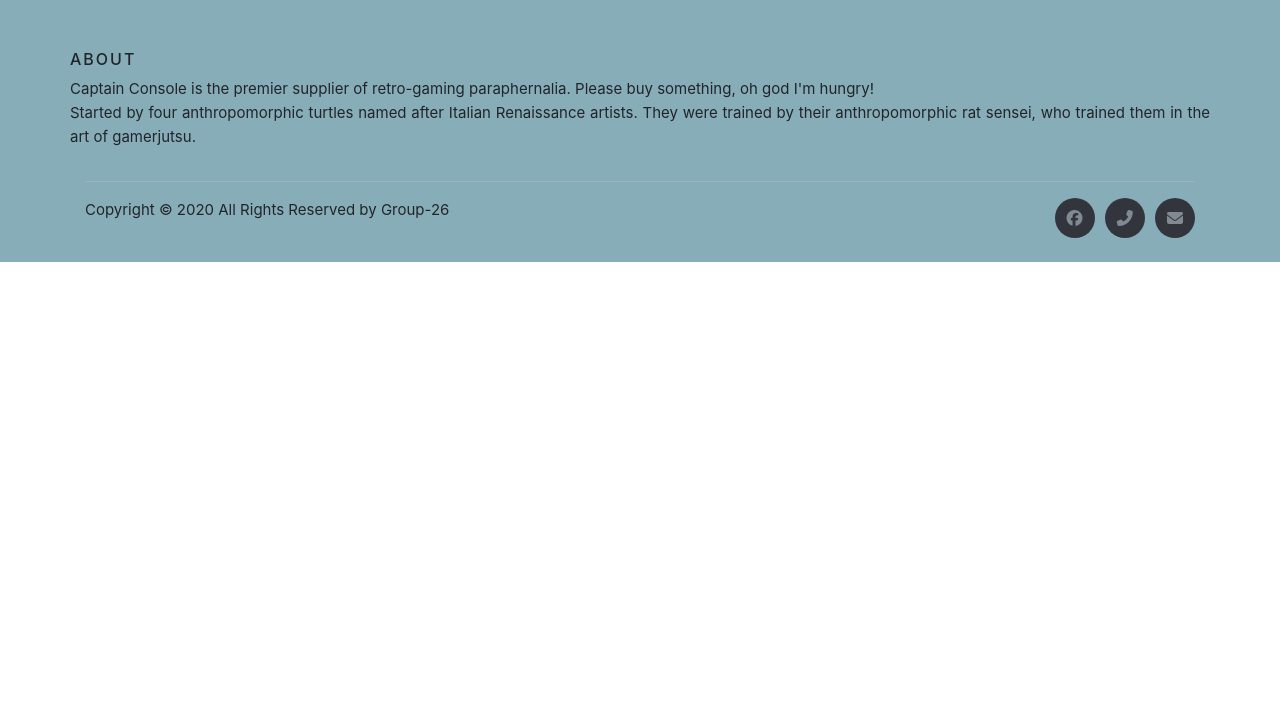
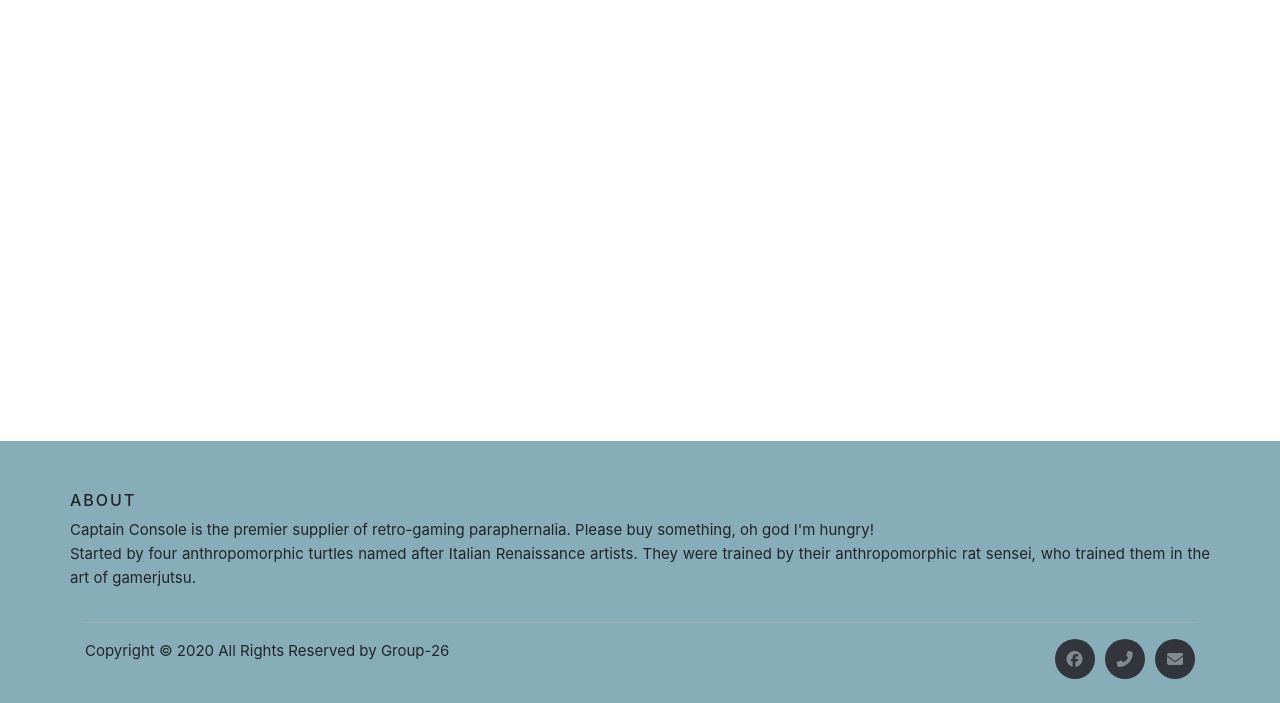
Before and after one commit to Akzelele/CaptainConsole, a Django app: page / in a window 1280 px wide. Shown: the part 97-800 px from the top of the page. Run offline with Django 3.2, Linux system fonts and the light colour scheme; data that the repository does not hold is empty; some libraries are stand-ins or nearby versions.

Commit message:
footer to bottom fix

```diff
--- a/static/css/main.css
+++ b/static/css/main.css
@@ -109,7 +109,7 @@
   padding:45px 0 20px;
   font-size:15px;
   line-height:24px;
-
+  margin-top: auto;
 }
 .site-footer hr
 {
```
